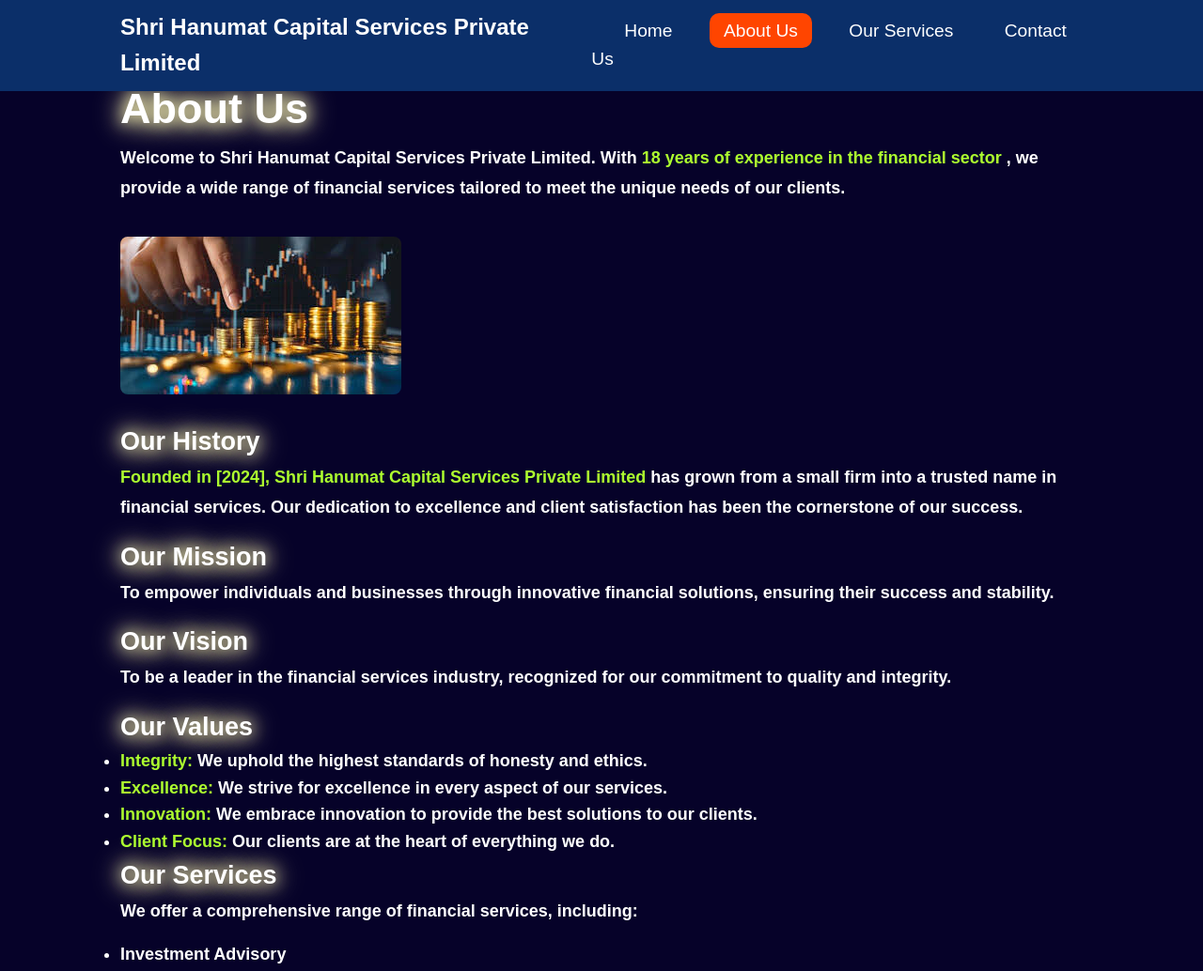
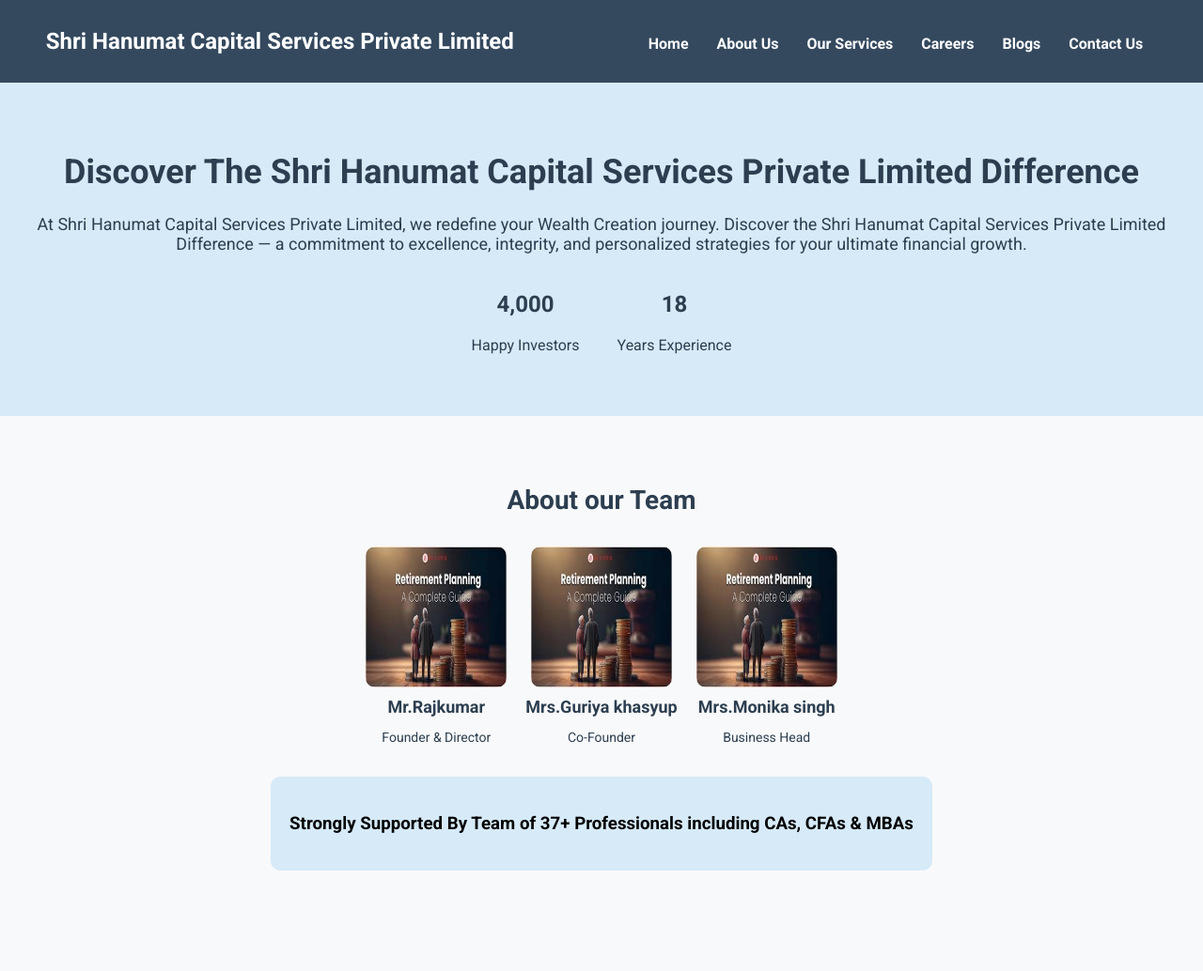
Before and after one commit to theaysha/code, a PHP site: page /about.php in a window 1280 px wide. Shown: the top 1034 px of the page at 94% size. Run offline with PHP 8.4, Linux system fonts and the light colour scheme.

Commit message:
changes in file

```diff
--- a/about.php
+++ b/about.php
@@ -1,109 +1,137 @@
-<!DOCTYPE html>
-<html lang="en">
+<html>
  <head>
-    <meta charset="UTF-8">
-    <meta name="viewport" content="width=device-width, initial-scale=1.0">
-    <title>About Us - Shri Hanumat Capital Services</title>
+  <title>
+   Shri Hanumat Capital Services Private Limited
+  </title>
+  <link href="https://cdnjs.cloudflare.com/ajax/libs/font-awesome/5.15.3/css/all.min.css" rel="stylesheet"/>
+  <link href="https://fonts.googleapis.com/css2?family=Roboto:wght@400;700&amp;display=swap" rel="stylesheet"/>
   <link rel="stylesheet" href="style2.css">
-    <link href='https://unpkg.com/boxicons@2.1.4/css/boxicons.min.css' rel='stylesheet'>
 
  </head>
  <body>
-    <!-- Navbar -->
-    <nav class="navbar">
-        <div class="container">
+
+  <div class="nav">
     <h2>Shri Hanumat Capital Services Private Limited</h2>
-            <ul class="nav-links">
-                <li><a href="index.php">Home</a></li>
-                <li><a href="about.php" class="active">About Us</a></li>
-                <li><a href="our services.php"> Our Services</a></li>
-                <li><a href="contact.php">Contact Us</a></li>
-            </ul>
-            <span class="menu-toggle">&#9776;</span>
+   <a href="#">
+    Home
+   </a>
+   <a href="#">
+    About Us
+   </a>
+   <a href="#">
+    Our Services
+   </a>
+   <a href="#">
+    Careers
+   </a>
+   <a href="#">
+    Blogs
+   </a>
+   <a href="#">
+    Contact Us
+   </a>
+
   </div>
-    </nav>
-
-    <!-- About Us Section -->
-    <section class="about">
-        <div class="container">
-            <h1>About Us</h1>
-            <p>Welcome to Shri Hanumat Capital Services Private Limited. With <span>18 years of experience in the financial sector </span>, we provide a wide range of financial services tailored to meet the unique needs of our clients.</p>
-            <img src="pic.jpeg" alt="About Us" class="about-img">
-
-            <h2>Our History</h2>
-            <p><span>Founded in [2024], Shri Hanumat Capital Services Private Limited</span> has grown from a small firm into a trusted name in financial services. Our dedication to excellence and client satisfaction has been the cornerstone of our success.</p>
-
-            <h2>Our Mission</h2>
-            <p>To empower individuals and businesses through innovative financial solutions, ensuring their success and stability.</p>
-
-            <h2>Our Vision</h2>
-            <p>To be a leader in the financial services industry, recognized for our commitment to quality and integrity.</p>
-
-            <h2>Our Values</h2>
-            <ul>
-                <li><strong><span>Integrity:</span></strong> We uphold the highest standards of honesty and ethics.</li>
-                <li><strong><span>Excellence:</span></strong> We strive for excellence in every aspect of our services.</li>
-                <li><strong><span>Innovation:</span></strong> We embrace innovation to provide the best solutions to our clients.</li>
-                <li><strong><span>Client Focus:</span></strong> Our clients are at the heart of everything we do.</li>
-            </ul>
-
-            <h2>Our Services</h2>
-            <p>We offer a comprehensive range of financial services, including:</p>
-            <ul>
-                <li>Investment Advisory</li>
-                <li>Wealth Management</li>
-                <li>Financial Planning</li>
-                <li>Tax Advisory</li>
-                <li>Business Consulting</li>
-            </ul>
-
-            <h2>Meet Our Team</h2>
-            <div class="team">
-                <div class="team-member">
-                    <img src="pic.jpeg" alt="Team Member 1" class="team-img">
-                    <h3>Mr. Rajkumar </h3>
-                    <p>CEO & Founder</p>
+  <div class="hero">
+   <h1>
+    Discover The Shri Hanumat Capital Services Private Limited Difference
+   </h1>
+   <p>
+    At Shri Hanumat Capital Services Private Limited, we redefine your Wealth Creation journey. Discover the Shri Hanumat Capital Services Private Limited Difference — a commitment to excellence, integrity, and personalized strategies for your ultimate financial growth.
+   </p>
+   <div class="stats">
+    <div>
+     <h2>
+      4,000
+     </h2>
+     <p>
+      Happy Investors
+     </p>
     </div>
-                <div class="team-member">
-                    <img src="pic.jpeg" alt="Team Member 2" class="team-img">
-                    <h3>Mrs.Guriya Raj Kashyap</h3>
-                    <p>Co-Founder</p>
-                </div>
-                <div class="team-member">
-                    <img src="pic.jpeg" alt="Team Member 3" class="team-img">
-                    <h3>Mrs.Monika Singh</h3>
-                    <p>Business Head</p>
+    <div>
+     <h2>
+      18
+     </h2>
+     <p>
+      Years Experience
+     </p>
     </div>
    </div>
   </div>
-    </section>
-
-    <!-- Footer -->
-    <footer>
-        <div class="footer-content">
-            <p>Contact: info@shrihanumatcapital.com | +91 9911171525</p>
-            <ul class="socials">
-            <li><a href="https://www.facebook.com/share/JaFez9VAptHvSKux/"><i class='bx bxl-facebook-circle'></i></a></li>
-                <li><a href="https://x.com/services37736?t=1p9mH_NBXTFVBquX6vAdpQ&s=09"><i class='bx bxl-twitter' ></i></a></li>
-                <li><a href="https://www.linkedin.com/in/shri-hanumat-capital-services-pvt-ltd-a50107333"><i class='bx bxl-linkedin-square'></i></a></li>
-                <li><a href="https://www.instagram.com/shrihanumat_pvtltd/profilecard/?igsh=Mmo5eGFtcDFheHhq"><i class="bx bxl-instagram"></i></a></li>
-                <li><a href="https://www.youtube.com/channel/UC4spNBgKoY4Tvs7n1WbiE2Q"><i class='bx bxl-youtube'></i></a></li>
-
-
+  <div class="team-section">
+   <h2>
+    About our Team
+   </h2>
+   <div class="team">
+    <div class="member">
+     <img alt="CA Paras Behl" height="150" src="retirement.jpeg" width="150"/>
+     <h3>
+      Mr.Rajkumar
+     </h3>
+     <p>
+      Founder &amp; Director
+     </p>
+    </div>
+    <div class="member">
+     <img alt="Abhishek Chawla" height="150" src="retirement.jpeg" width="150"/>
+     <h3>
+      Mrs.Guriya khasyup
+     </h3>
+     <p>
+      Co-Founder
+     </p>
+    </div>
+    <div class="member">
+     <img alt="CA Sukhman Kaur" height="150" src="retirement.jpeg" width="150"/>
+     <h3>
+      Mrs.Monika singh
+     </h3>
+     <p>
+      Business Head
+     </p>
+    </div>
+    <div class="highlight">
+     <h3>
+      Strongly Supported By Team of 37+ Professionals including CAs, CFAs &amp; MBAs
+     </h3>
+    </div>
+   </div>
+  </div>
+  <div class="about-section">
+   <div class="image">
+    <img alt="Wealth Growth" height="300" src="https://storage.googleapis.com/a1aa/image/NmkqR1LYCt5lA5q7Vy6oeK3Rxfla8qBGPpAVSJgFzD0e19PnA.jpg" width="300"/>
+   </div>
+   <div class="about">
+    <h2>
+     About Shri Hanumat Capital Services Private Limited
+    </h2>
+    <p>
+     Shri Hanumat Capital Services Private Limited is an Investment Services Group being led by head office in Ludhiana, Punjab. Shri Hanumat Capital Services Private Limited team has its core competence in Equity Research Analysis &amp; Portfolio Management.
+    </p>
+    <p>
+     We offer a diverse range of investment products and services, including:
+    </p>
+    <ul>
+     <li>
+      Stock Investment: Individual companies to gain direct exposure to their growth potential.
+     </li>
+     <li>
+      Portfolio Management Services (PMS): Help professional portfolio management and ideas for your equity and investment needs.
+     </li>
+     <li>
+      Alternative Investment Funds (AIFs): Access a wide range of investment opportunities beyond traditional asset classes.
+     </li>
+     <li>
+      Mutual Funds: Diversify your investments across a basket of securities managed by professional fund managers.
+     </li>
+     <li>
+      Strategic Investments: Opportunities in Pre-IPO, Warrants &amp; Value Creator Strategies.
+     </li>
     </ul>
-            <p>Shri Hanumat Capital Services Private Limited © <span id="year"></span>. All Rights Reserved.</p>
-            <a href="term.php" class="or">Terms & Conditions</a> | <a href="#">Privacy Policy</a>
+    <p>
+     Insurance: Life &amp; Health
+    </p>
    </div>
-    </footer>
-    <script>
-        // Menu toggle for mobile view
-        const menuToggle = document.querySelector('.menu-toggle');
-        const navLinks = document.querySelector('.nav-links');
-
-        menuToggle.addEventListener('click', () => {
-            navLinks.classList.toggle('active');
-        });
-    </script>
+  </div>
  </body>
-
 </html>
--- a/style2.css
+++ b/style2.css
@@ -1,223 +1,122 @@
-/* Basic Reset */
-* {
-    box-sizing: border-box;
+body {
+    font-family: 'Roboto', sans-serif;
     margin: 0;
     padding: 0;
+    background-color: #f8f9fa;
+}
+.nav h2{
+    color: #fff;
+    margin-right: 8rem;
+}
+.nav {
+    display: flex;
+    justify-content: center;
+    background-color: #34495e;
+    padding: 10px 0;
+}
+.nav a {
+    color: white;
+    margin: 0 15px;
+    text-decoration: none;
+    font-weight: bold;
+    margin-top: 1.7rem;
+}
+.nav a:hover {
+    text-decoration: underline;
 }
 
-body {
-    font-family: 'Arial', sans-serif;
+.hero {
+    background-color: #d6eaf8;
+    padding: 50px 20px;
+    text-align: center;
+}
+.hero h1 {
+    font-size: 36px;
+    color: #2c3e50;
+}
+.hero p {
+    font-size: 18px;
+    color: #2c3e50;
+}
+.hero .stats {
+    display: flex;
+    justify-content: center;
+    margin-top: 20px;
+}
+.hero .stats div {
+    margin: 0 20px;
+    text-align: center;
+}
+.hero .stats div h2 {
+    font-size: 24px;
+    color: #2c3e50;
+}
+.hero .stats div p {
+    font-size: 16px;
+    color: #2c3e50;
+}
+.team-section {
+    text-align: center;
+    padding: 50px 20px;
+}
+.team-section h2 {
+    font-size: 28px;
+    color: #2c3e50;
+}
+.team-section .team {
+    display: flex;
+    justify-content: center;
+    flex-wrap: wrap;
+    margin-top: 20px;
+}
+.team-section .team .member {
+    margin: 10px;
+    text-align: center;
+}
+.team-section .team .member img {
+    width: 150px;
+    height: 150px;
+    border-radius: 10px;
+}
+.team-section .team .member h3 {
+    font-size: 18px;
+    color: #2c3e50;
+    margin: 10px 0 5px;
+}
+.team-section .team .member p {
+    font-size: 14px;
+    color: #2c3e50;
+}
+.team-section .team .highlight {
+    background-color: #d6eaf8;
+    padding: 20px;
+    border-radius: 10px;
+    margin: 10px;
+    text-align: left;
+}
+.about-section {
+    display: flex;
+    justify-content: center;
+    padding: 50px 20px;
+}
+.about-section .about {
+    max-width: 600px;
+    margin: 0 20px;
+}
+.about-section .about h2 {
+    font-size: 28px;
+    color: #2c3e50;
+}
+.about-section .about p {
+    font-size: 16px;
+    color: #2c3e50;
     line-height: 1.6;
 }
-
-/* Container */
-.container {
-    width: 80%;
-    max-width: 1200px;
-    margin: auto;
+.about-section .image {
+    max-width: 300px;
+    margin: 0 20px;
 }
-
-/* Navbar Styling */
-.navbar {
-    background: #0b2f69;
-    color: #fff;
-    padding: 10px 0;
-    position: fixed;
-    top: 0;
+.about-section .image img {
     width: 100%;
-    z-index: 1000;
-}
-
-.navbar .container {
-    display: flex;
-    justify-content: space-between;
-    align-items: center;
-}
-
-.nav-links {
-    list-style: none;
-}
-
-.nav-links li {
-    display: inline;
-    margin-left: 20px;
-}
-
-.nav-links a {
-    color: #fff;
-    text-decoration: none;
-    padding: 8px 15px;
-    transition: background 0.3s;
-    font-size: larger;
-}
-
-.nav-links a:hover {
-    color: aqua;
-}
-h3{
-    color: #fff;
-}
-span{
-    color: greenyellow;
-}
-
-.nav-links a.active {
-    background-color: #ff4500;
-    color: #fff;
     border-radius: 10px;
 }
-
-/* About Section */
-.about {
-    padding: 80px 0; /* Spacing adjusted for navbar */
-    background-color: #060229;
-    box-shadow: 0 2px 5px rgba(0, 0, 0, 0.1);
-    border-radius: 8px;
-    font-weight: bold;
-    font-size: large;
-}
-
-h1 {
-    font-size: 2.5em;
-    color: #fff;
-    text-shadow: 0 0 15px palegoldenrod, 0 0 25px palegoldenrod, 0 0 35px palegoldenrod;
-}
-
- .about h2 {
-    color: #fff;
-    text-shadow: 0 0 15px palegoldenrod, 0 0 25px palegoldenrod, 0 0 35px palegoldenrod;
-}
-
-.about p {
-    margin-bottom: 15px;
-    line-height: 1.8;
-    color: #fff;
-}
-
-.about img {
-    max-width: 100%;
-    height: auto;
-    border-radius: 8px;
-    margin: 20px 0;
-}
-
-.about ul li {
-    color: #fff;
-}
-
-/* Team Section */
-.team {
-    display: flex;
-    justify-content: space-between;
-    margin-top: 20px;
-}
-
-.team-member {
-    text-align: center;
-    flex: 1;
-    margin: 10px;
-    transition: transform 0.3s;
-}
-
-.team-member:hover {
-    transform: scale(1.05);
-}
-
-.team-img {
-    border-radius: 50%;
-    width: 100px;
-    height: 100px;
-    border: 3px solid #2c3e50;
-    margin-bottom: 10px;
-}
-
-/* Footer */
-footer {
-    background-color: #032243;
-    color: white;
-    text-align: center;
-    padding: 20px 0;
-}
-
-ul.socials {
-    list-style: none;
-    display: flex;
-    justify-content: center;
-    gap: 20px;
-    padding: 0;
-    margin: 20px 0;
-}
-
-.socials li a {
-    color: white;
-    font-size: 20px;
-    transition: color 0.3s;
-}
-
-.socials li a:hover {
-    color: #007bff;
-}
-
-/* Mobile Menu */
-.menu-toggle {
-    display: none;
-    font-size: 28px;
-    color: #fff;
-    cursor: pointer;
-}
-
-@media (max-width: 768px) {
-    .nav-links {
-        display: none;
-        flex-direction: column;
-        background-color: #0b2f69;
-        position: absolute;
-        top: 100%;
-        left: 0;
-        width: 100%;
-        text-align: center;
-    }
-
-    .nav-links.active {
-        display: flex;
-    }
-
-    .nav-links li {
-        display: block;
-        margin: 10px 0;
-    }
-
-    .menu-toggle {
-        display: block;
-    }
-}
-
-/* Responsive Layout Adjustments */
-@media (max-width: 1024px) {
-    .container {
-        width: 90%;
-    }
-
-    .team {
-        flex-direction: column;
-        align-items: center;
-    }
-
-    .team-member {
-        margin-bottom: 20px;
-    }
-}
-
-@media (max-width: 480px) {
-    h1 {
-        font-size: 2em;
-    }
-
-    .container {
-        width: 100%;
-    }
-}
-.or{
-    text-decoration: none;
-    color: #fff;
-}
```
Also changed, not shown: index.php (+33 -3 lines), style.css (+76 -11 lines), muutual.webp (added), old.webp (added), yo.webp (added). Lines whose indentation alone changed are shown as unchanged.
